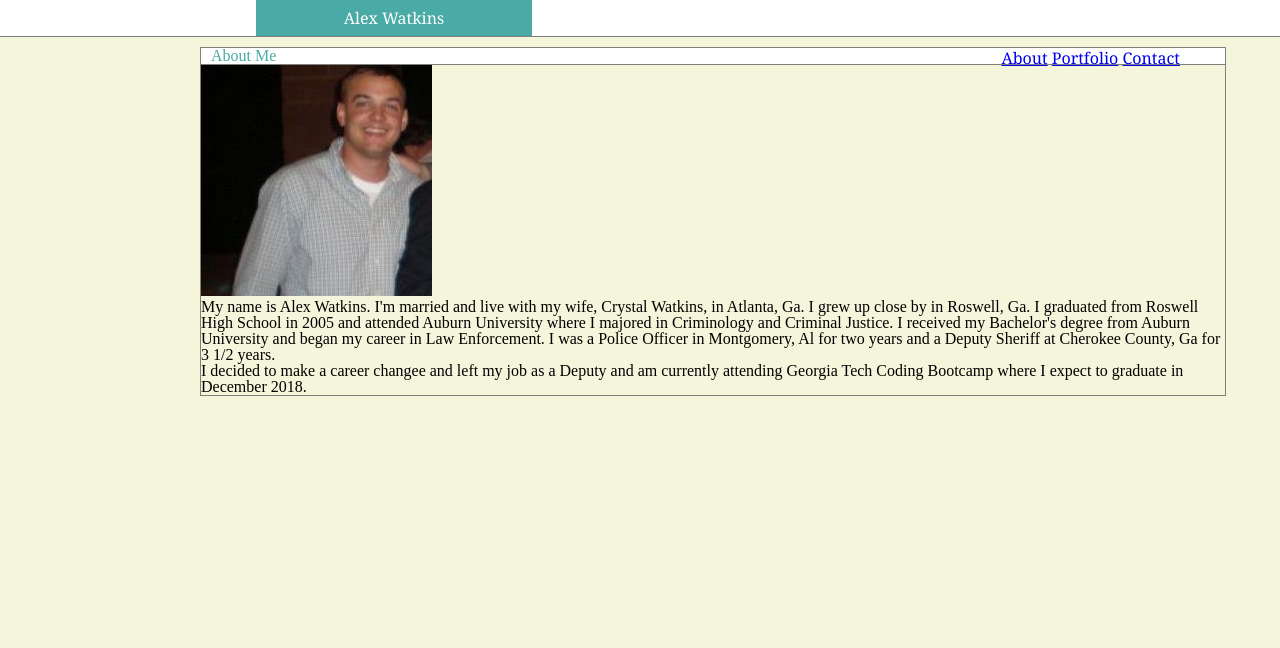
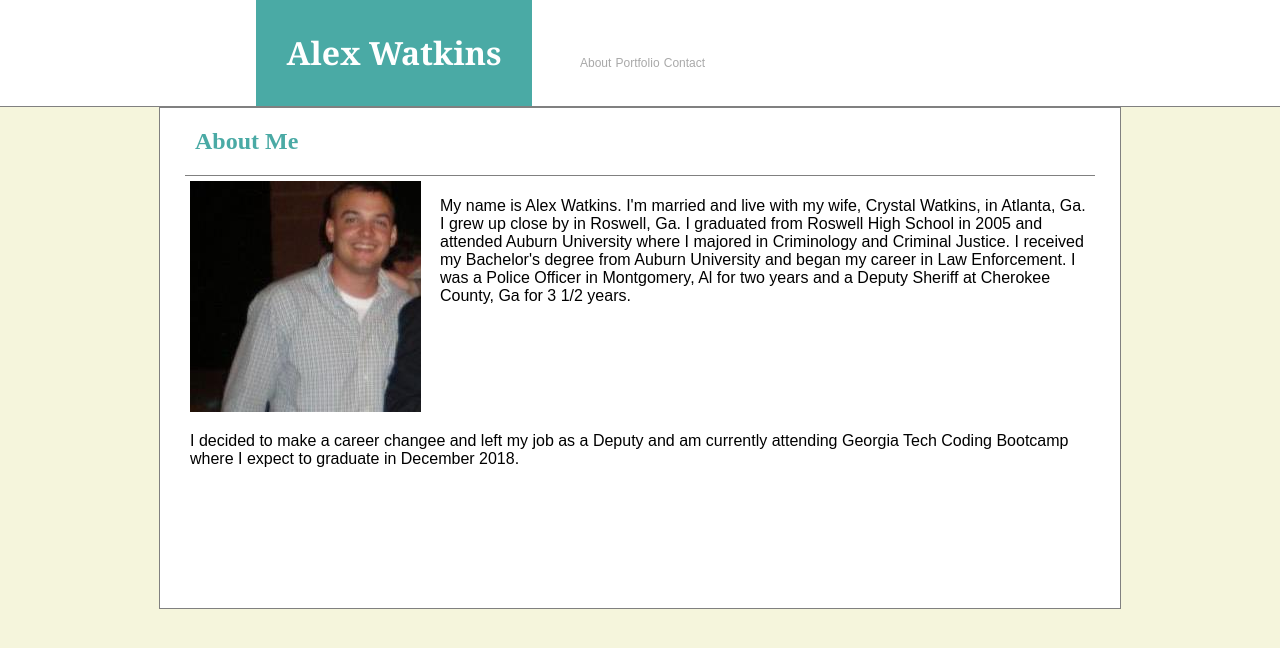
Before and after one commit to afw821/Basic-Portfolio, a plain HTML site: page index.html in a window 1280 px wide. Drawn offline with Linux system fonts and the light colour scheme.

Commit message:
I added HTML to all three .html pages and added styling to all .html pages

```diff
--- a/assets/css/reset.css
+++ b/assets/css/reset.css
@@ -3,7 +3,7 @@
    License: none (public domain)
 */
 
-html, body, div, span, applet, object, iframe,
+/*html, body, div, span, applet, object, iframe,
 h1, h2, h3, h4, h5, h6, p, blockquote, pre,
 a, abbr, acronym, address, big, cite, code,
 del, dfn, em, img, ins, kbd, q, s, samp,
@@ -24,7 +24,7 @@ time, mark, audio, video {
 	vertical-align: baseline;
 }
 /* HTML5 display-role reset for older browsers */
-article, aside, details, figcaption, figure,
+/*article, aside, details, figcaption, figure,
 footer, header, hgroup, menu, nav, section {
 	display: block;
 }
--- a/assets/css/style.css
+++ b/assets/css/style.css
@@ -1,5 +1,6 @@
 body{
     background-color: beige;
+    margin: 0 auto;
 }
 .header{
     width:100%;
@@ -19,28 +20,88 @@ body{
     width:20%;
     color:white;
     text-align: center;
+
 }
 .list{
     float:right;
     position:absolute;
     right:100px;
     top:50px;
+    width:300px;
+    margin-right:300px;
 }
-.full{
-    background-color: #ffffff
+#full{
+    background-color: #ffffff;
     height:500px;
-    width:80%;
+    width:960px;
     border:1px solid gray;
-    margin: 10px 200px 100px 200px;
-
+    margin: 0 auto;
+    position:static;
+    z-index:2;
 }
-#about{
+#contact-field{
+    background-color: #ffffff;
+    height:500px;
+    width:960px;
+    border:1px solid gray;
+    margin: 0 auto;
+    position:static;
+    z-index:2;
+}
+#about,#contacthead{
     background-color: #ffffff;
     color:#4aaaa5;
     padding-left: 10px;
     border-bottom: 1px solid gray;
+    margin: 5px auto;
+    width:900px;
+
 }
 #img{
     margin-left: 10px;
     margin-top: 10px;
+    float:left;
+    width:200px;
+    height:200px;
+
 }
+#p1{
+    float:right;
+    width:650px;
+    font-family:Arial, Helvetica, sans-serif;
+
+
+}
+#p2{
+    float:right;
+    font-family:Arial, Helvetica, sans-serif;
+
+}
+#contact-form{
+    font-family: Arial, Helvetica, sans-serif;
+    font-size: 28px;
+    color:#777777;
+    float:left;
+}
+.container{
+    width:800px;
+    margin:0 auto;
+
+}
+#clearfix{
+    width:900px;
+    margin: 0 auto;
+
+}
+#clearfix::after {
+    content: "";
+    clear: both;
+    display: table;
+ }
+
+a{
+    color:darkgray;
+    font-family:Arial, Helvetica, sans-serif;
+    font-size:12px;
+    text-decoration: none;
+}
--- a/index.html
+++ b/index.html
@@ -5,43 +5,47 @@
     <meta charset="UTF-8">
     <meta name="viewport" content="width=device-width, initial-scale=1.0">
     <meta http-equiv="X-UA-Compatible" content="ie=edge">
-    <link rel="stylesheet" type="text/css" href="assets/css/reset.css">
+    <!-- <link rel="stylesheet" type="text/css" href="assets/css/reset.css"> -->
     <link rel="stylesheet" type="text/css" href="assets/css/style.css">
     <title>Alex's Portfolio</title>
 </head>
 
 <body>
-<div class = "header">
+    <div class="header">
         <header>
             <div class="h1">
                 <h1>Alex Watkins</h1>
             </div>
             <div class="list">
-            <a href = "index.html">About</a>
-            <a href = "portfolio.html">Portfolio</a>
-            <a href = "contact.html">Contact</a>
+                <a href="index.html">About</a>
+                <a href="portfolio.html">Portfolio</a>
+                <a href="contact.html">Contact</a>
             </div>
 
         </header>
     </div>
 
-    <div class="full">
-        <div id = "about">
+    <div id="full">
+        <div id="about">
             <h2>About Me</h2>
         </div>
-
+        <div id="clearfix">
             <img src="assets/images/Img4.jpg">
 
-            <p>My name is Alex Watkins. I'm married and live with my wife, Crystal Watkins, in Atlanta, Ga. I grew up close
-                by in Roswell, Ga. I graduated from Roswell High School in 2005 and attended Auburn University where I majored
-                in Criminology and Criminal Justice. I received my Bachelor's degree from Auburn University and began my
-                career in Law Enforcement. I was a Police Officer in Montgomery, Al for two years and a Deputy Sheriff at
-                Cherokee County, Ga for 3 1/2 years.
+            <div id="p1">
+                <p>My name is Alex Watkins. I'm married and live with my wife, Crystal Watkins, in Atlanta, Ga. I grew up
+                    close by in Roswell, Ga. I graduated from Roswell High School in 2005 and attended Auburn University
+                    where I majored in Criminology and Criminal Justice. I received my Bachelor's degree from Auburn University
+                    and began my career in Law Enforcement. I was a Police Officer in Montgomery, Al for two years and a
+                    Deputy Sheriff at Cherokee County, Ga for 3 1/2 years.
                 </p>
-
-            <p>I decided to make a career changee and left my job as a Deputy and am currently attending Georgia Tech Coding
-                Bootcamp where I expect to graduate in December 2018.
+            </div>
+            <div id="p2">
+                <p>I decided to make a career changee and left my job as a Deputy and am currently attending Georgia Tech
+                    Coding Bootcamp where I expect to graduate in December 2018.
                 </p>
+            </div>
+        </div>
     </div>
 
     <footer>
```
Also changed, not shown: contact.html (+34 -1 lines), portfolio.html (+17 -13 lines). Lines whose indentation alone changed are shown as unchanged.
